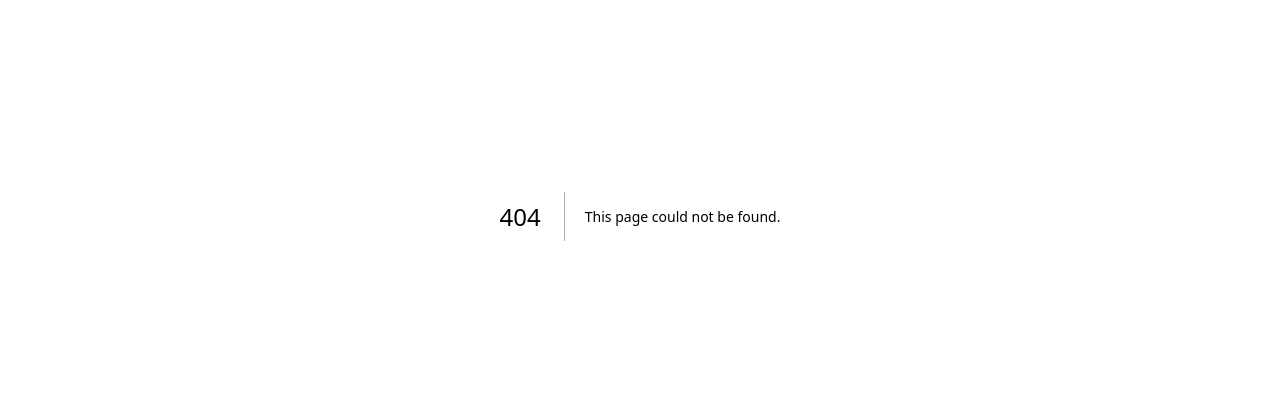
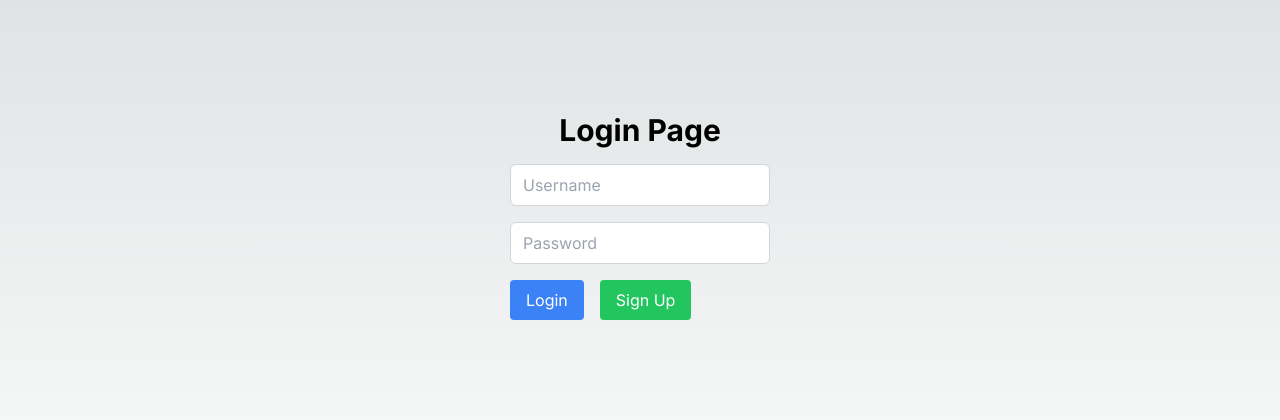
Before and after one commit to sanaakbani/SoftwareDesignProject, a Next.js app in the folder software_des_proj/: page /login in a window 1280 px wide. Before the commit this address had no page. Shown: the part 184-604 px from the top of the page. Built offline with nearby package versions, Linux system fonts and the light colour scheme.

Commit message:
login and sign up page combined

```diff
--- /dev/null
+++ b/software_des_proj/app/login/page.js
@@ -0,0 +1,54 @@
+'use client'; // Client-side rendering
+import Link from 'next/link';
+import { useState } from 'react';
+
+const LoginPage = () => {
+  const [username, setUsername] = useState('');
+  const [password, setPassword] = useState('');
+  const [error, setError] = useState('');
+
+  const handleLogin = () => {
+    if (username === 'anish' && password === 'bruh') {
+      // Implement login functionality (For demo purposes, just console logging)
+      window.location.href = 'https://example.com';
+      console.log('Logged in successfully with username:', username);
+    } else {
+      setError('Incorrect username or password. If not registered Click Sign in Button');
+    }
+  };
+
+  return (
+    <div className="flex flex-col items-center justify-center min-h-screen">
+      <h1 className="text-3xl font-bold mb-4">Login Page</h1>
+      <div className="flex flex-col gap-4">
+        <input
+          type="text"
+          value={username}
+          onChange={(e) => setUsername(e.target.value)}
+          placeholder="Username"
+          className="border border-gray-300 rounded-md px-3 py-2"
+        />
+        <input
+          type="password"
+          value={password}
+          onChange={(e) => setPassword(e.target.value)}
+          placeholder="Password"
+          className="border border-gray-300 rounded-md px-3 py-2"
+        />
+        {error && <p className="text-red-500">{error}</p>}
+        <div className="flex gap-4">
+          <button onClick={handleLogin} className="bg-blue-500 hover:bg-blue-600 text-white py-2 px-4 rounded cursor-pointer">
+            Login
+          </button>
+          <Link href="/signIN">
+            <div className="bg-green-500 hover:bg-green-600 text-white py-2 px-4 rounded cursor-pointer">
+              Sign Up
+            </div>
+          </Link>
+        </div>
+      </div>
+    </div>
+  );
+};
+
+export default LoginPage;
--- a/software_des_proj/app/page.js
+++ b/software_des_proj/app/page.js
@@ -1,4 +1,5 @@
 import Image from "next/image";
+
 
 export default function Home() {
   return (
@@ -41,13 +42,13 @@ export default function Home() {
 
       <div className="mb-32 grid text-center lg:max-w-5xl lg:w-full lg:mb-0 lg:grid-cols-4 lg:text-left">
         <a
-          href="https://nextjs.org/docs?utm_source=create-next-app&utm_medium=appdir-template&utm_campaign=create-next-app"
+          href="/login"
           className="group rounded-lg border border-transparent px-5 py-4 transition-colors hover:border-gray-300 hover:bg-gray-100 hover:dark:border-neutral-700 hover:dark:bg-neutral-800/30"
           target="_blank"
           rel="noopener noreferrer"
         >
           <h2 className={`mb-3 text-2xl font-semibold`}>
-            Docs{" "}
+            Login{" "}
             <span className="inline-block transition-transform group-hover:translate-x-1 motion-reduce:transform-none">
               -&gt;
             </span>
--- /dev/null
+++ b/software_des_proj/app/signIN/page.js
@@ -0,0 +1,63 @@
+'use client'; // Client-side rendering
+import Link from 'next/link';
+import { useState } from 'react';
+
+const SignUpPage = () => {
+  const [username, setUsername] = useState('');
+  const [password, setPassword] = useState('');
+  const [confirmPassword, setConfirmPassword] = useState('');
+  const [error, setError] = useState('');
+
+  const handleSignUp = () => {
+    if (password !== confirmPassword) {
+      setError("Passwords don't match. Please try again.");
+      setPassword('');
+      setConfirmPassword('');
+    } else {
+      // Implement sign-up functionality
+      console.log('Signed up successfully with username:', username, 'and password:', password);
+      // Redirect to a link (For demo purposes, redirecting to example.com)
+      window.location.href = 'https://example.com';
+    }
+  };
+
+  return (
+    <div className="flex flex-col items-center justify-center min-h-screen">
+      <h1 className="text-3xl font-bold mb-4">Sign Up Page</h1>
+      <div className="flex flex-col gap-4">
+        <input
+          type="text"
+          value={username}
+          onChange={(e) => setUsername(e.target.value)}
+          placeholder="Username"
+          className="border border-gray-300 rounded-md px-3 py-2"
+        />
+        <input
+          type="password"
+          value={password}
+          onChange={(e) => setPassword(e.target.value)}
+          placeholder="Password"
+          className="border border-gray-300 rounded-md px-3 py-2"
+        />
+        <input
+          type="password"
+          value={confirmPassword}
+          onChange={(e) => setConfirmPassword(e.target.value)}
+          placeholder="Confirm Password"
+          className="border border-gray-300 rounded-md px-3 py-2"
+        />
+        {error && <p className="text-red-500">{error}</p>}
+        <div className="flex gap-4">
+          <button onClick={handleSignUp} className="bg-green-500 hover:bg-green-600 text-white py-2 px-4 rounded cursor-pointer">
+            Sign Up
+          </button>
+        </div>
+        <div>
+          <p>Already have an account? <Link href="/login"><span className="text-blue-500 cursor-pointer">Sign In</span></Link></p>
+        </div>
+      </div>
+    </div>
+  );
+};
+
+export default SignUpPage;
```
Also changed, not shown: software_des_proj/package.json (+8 -6 lines), 2 other files (tests, documents, lock files or other folders).
